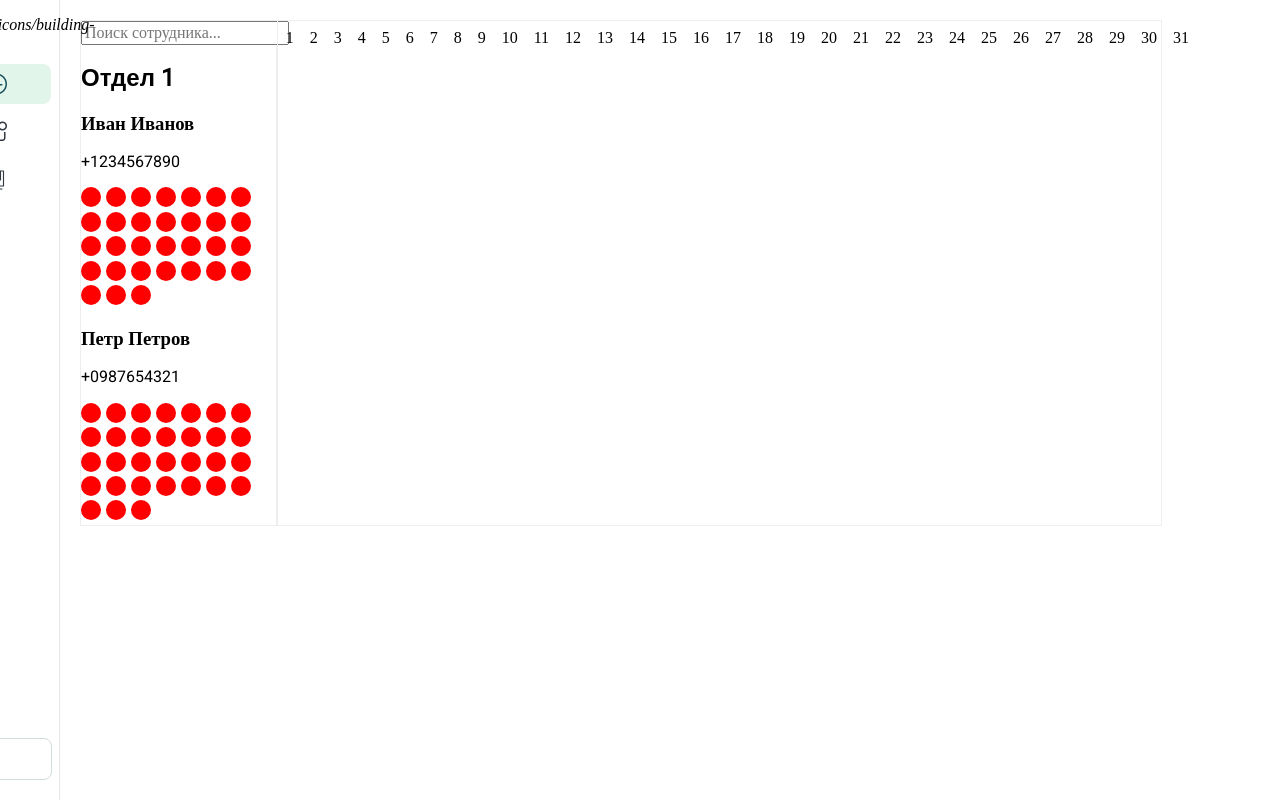
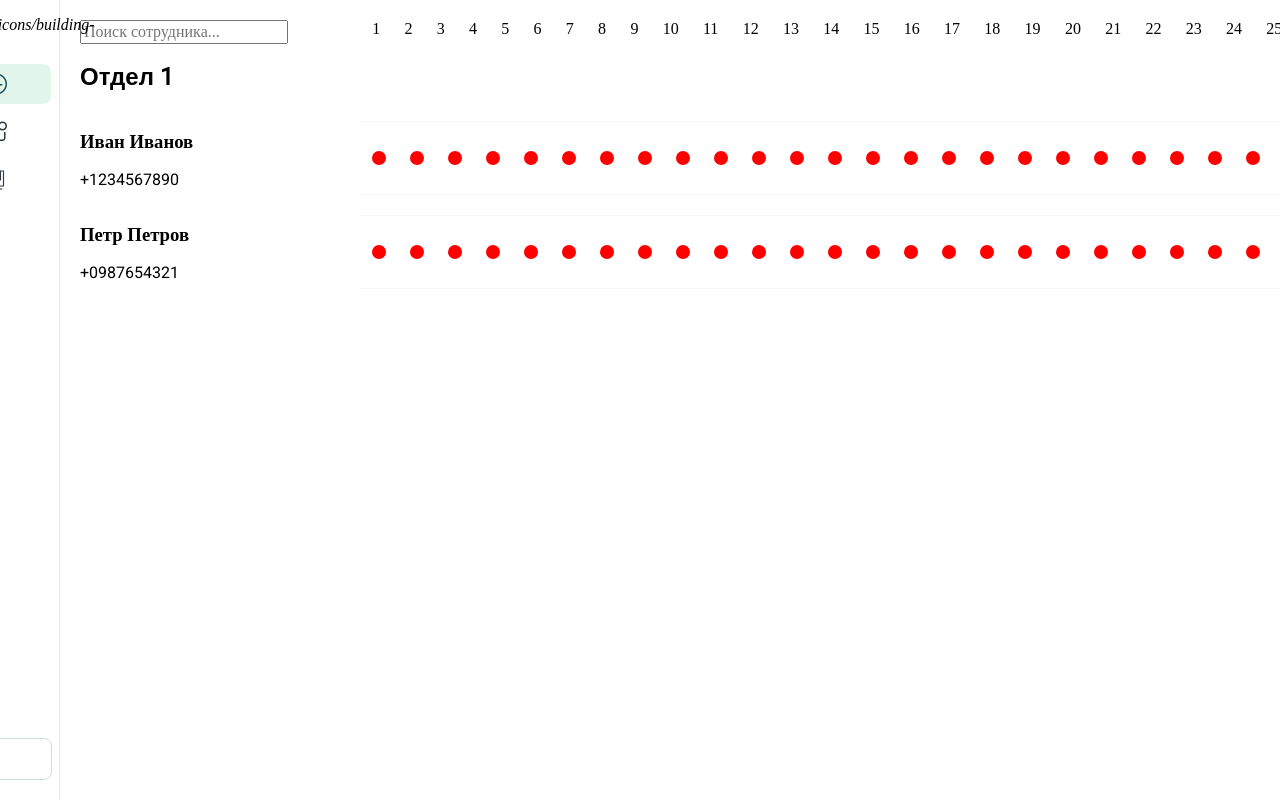
Before and after one commit to Zasetsky/nav-menu, a Vue app: page / in a window 1280 px wide. Built offline with nearby package versions, Linux system fonts and the light colour scheme; some icons are missing; a web font is replaced by a local one.

Commit message:
Improved structure

```diff
--- a/src/assets/styles/_variables.scss
+++ b/src/assets/styles/_variables.scss
@@ -7,6 +7,7 @@ $color-success: #6fcf97;
 $border-color-extra-light: #f3f6f7;
 $main-palette-success-background: #f1faf5;
 $main-palette-success-border: #e2f5ea;
+$main-palette-background-base: #f5f7fa;
 $color-black: #1d343f;
 $border-color-lighter: #e8eeef;
 $border-color-light: #d1dcde;
--- a/src/components/work-schedule.components/CalendarHeader.vue
+++ b/src/components/work-schedule.components/CalendarHeader.vue
@@ -7,9 +7,9 @@
 </template>
 
 <script lang="ts">
-import { ref, computed } from "vue";
+import { defineComponent, ref, computed } from "vue";
 
-export default {
+export default defineComponent({
   setup() {
     const month = ref(new Date().getMonth() + 1);
     const year = ref(new Date().getFullYear());
@@ -21,15 +21,19 @@ export default {
 
     return { daysOfMonth };
   },
-};
+});
 </script>
 
 <style lang="scss">
 .calendar-header {
   display: flex;
+  align-items: center;
+  justify-content: center;
+  position: absolute;
+  left: 280px;
 
   &-day {
-    padding: 8px;
+    padding: 0 12.15px;
   }
 }
 </style>
--- /dev/null
+++ b/src/components/work-schedule.components/DayCell.vue
@@ -0,0 +1,32 @@
+<template>
+  <div class="day">
+    <div class="day-circle"></div>
+  </div>
+</template>
+
+<script lang="ts">
+import { defineComponent } from "vue";
+
+export default defineComponent({});
+</script>
+
+<style lang="scss" scoped>
+.day {
+  display: flex;
+  flex-direction: row;
+  align-items: center;
+  justify-content: center;
+  height: 48px;
+  width: 100%;
+  padding: 12px;
+  border-top: 1px solid $main-palette-background-base;
+  border-bottom: 1px solid $main-palette-background-base;
+}
+
+.day-circle {
+  width: 14px;
+  height: 14px;
+  border-radius: 50%;
+  background: #ff0000;
+}
+</style>
--- a/src/components/work-schedule.components/DepartmentList.vue
+++ b/src/components/work-schedule.components/DepartmentList.vue
@@ -1,5 +1,5 @@
 <template>
-  <div>
+  <div class="department-list">
     <EmployeeSearch v-model="search" />
 
     <div class="departments">
@@ -13,23 +13,12 @@
 </template>
 
 <script lang="ts">
-import { ref, computed } from "vue";
+import { defineComponent, ref, computed } from "vue";
 import DepartmentComponent from "./DepartmentComponent.vue";
 import EmployeeSearch from "./EmployeeSearch.vue";
+import { Department } from "@/types";
 
-interface Employee {
-  id: number;
-  name: string;
-  phone: string;
-}
-
-interface Department {
-  id: number;
-  name: string;
-  employees: Employee[];
-}
-
-export default {
+export default defineComponent({
   components: {
     DepartmentComponent,
     EmployeeSearch,
@@ -63,7 +52,7 @@ export default {
 
     return { search, filteredDepartments };
   },
-};
+});
 </script>
 
 <style scoped></style>
--- a/src/components/work-schedule.components/EmployeeRow.vue
+++ b/src/components/work-schedule.components/EmployeeRow.vue
@@ -1,25 +1,27 @@
 <template>
-  <div class="employee">
-    <div class="employee-info">
-      <h3>{{ employee.name }}</h3>
-      <p>{{ employee.phone }}</p>
+  <div class="employee-row">
+    <div class="employee-row__card">
+      <div class="employee-row-info">
+        <!-- <el-avatar :size="size" :src="circleUrl" /> -->
+        <h3>{{ employee.name }}</h3>
+        <p>{{ employee.phone }}</p>
+      </div>
     </div>
-    <div v-for="day in daysOfMonth" :key="day" class="employee-day">
-      <div class="day-circle"></div>
+
+    <div class="employee-row-days">
+      <day-cell v-for="day in daysOfMonth" :key="day" />
     </div>
   </div>
 </template>
 
 <script lang="ts">
-import { ref, computed } from "vue";
+import { defineComponent, ref, computed } from "vue";
+import { Employee } from "@/types";
+import DayCell from "./DayCell.vue";
 
-interface Employee {
-  id: number;
-  name: string;
-  phone: string;
-}
+export default defineComponent({
+  components: { DayCell },
 
-export default {
   props: {
     employee: {
       type: Object as () => Employee,
@@ -37,29 +39,20 @@ export default {
 
     return { daysOfMonth };
   },
-};
+});
 </script>
 
-<style scoped>
-.employee-day {
-  display: inline-flex;
+<style lang="scss" scoped>
+.employee-row {
+  display: flex;
   align-items: center;
-  justify-content: center;
-}
 
-.day-circle {
-  width: 20px;
-  height: 20px;
-  border-radius: 50%;
-  background: #ff0000;
-  margin-right: 5px;
-}
+  &__card {
+    min-width: 280px;
+  }
 
-.day-circle:nth-child(2n) {
-  background: #00ff00;
-}
-
-.day-circle:nth-child(3n) {
-  background: #0000ff;
+  &-days {
+    display: flex;
+  }
 }
 </style>
--- a/src/components/work-schedule.components/EmployeeSearch.vue
+++ b/src/components/work-schedule.components/EmployeeSearch.vue
@@ -3,15 +3,15 @@
 </template>
 
 <script lang="ts">
-import { ref } from "vue";
+import { defineComponent, ref } from "vue";
 
-export default {
+export default defineComponent({
   setup() {
     const search = ref("");
 
     return { search };
   },
-};
+});
 </script>
 
 <style scoped></style>
--- /dev/null
+++ b/src/types.ts
@@ -0,0 +1,11 @@
+export interface Employee {
+  id: number;
+  name: string;
+  phone: string;
+}
+
+export interface Department {
+  id: number;
+  name: string;
+  employees: Employee[];
+}
--- a/src/views/WorkSchedule.vue
+++ b/src/views/WorkSchedule.vue
@@ -1,33 +1,23 @@
 <template>
-  <el-row>
-    <el-col :span="4">
-      <department-list @selectEmployee="selectedEmployee = $event" />
-    </el-col>
-    <el-col :span="18">
-      <calendar-header :selectedEmployee="selectedEmployee" />
-    </el-col>
-  </el-row>
+  <div class="work-schedule">
+    <DepartmentList />
+    <CalendarHeader />
+  </div>
 </template>
 
 <script lang="ts">
-import { ref } from "vue";
+import { defineComponent } from "vue";
 import DepartmentList from "@/components/work-schedule.components/DepartmentList.vue";
 import CalendarHeader from "@/components/work-schedule.components/CalendarHeader.vue";
 
-export default {
+export default defineComponent({
   components: { DepartmentList, CalendarHeader },
-  setup() {
-    const selectedEmployee = ref(null);
-
-    return {
-      selectedEmployee,
-    };
-  },
-};
+});
 </script>
 
-<style scoped>
-.el-col {
-  border: 1px solid #eee;
+<style>
+.work-schedule {
+  display: flex;
+  position: relative;
 }
 </style>
```
Also changed, not shown: src/components/work-schedule.components/DepartmentComponent.vue (+1 -12 lines).
